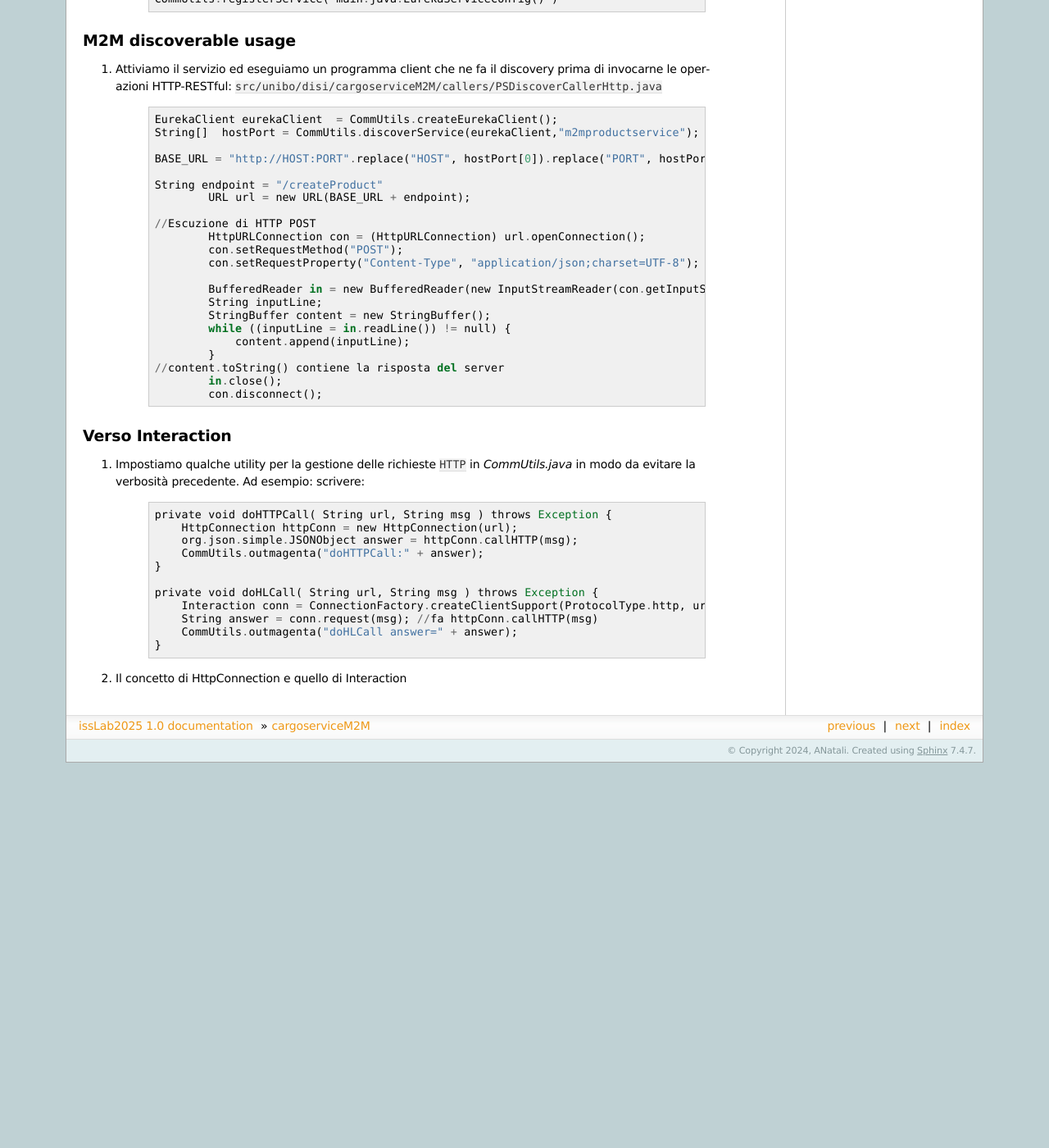
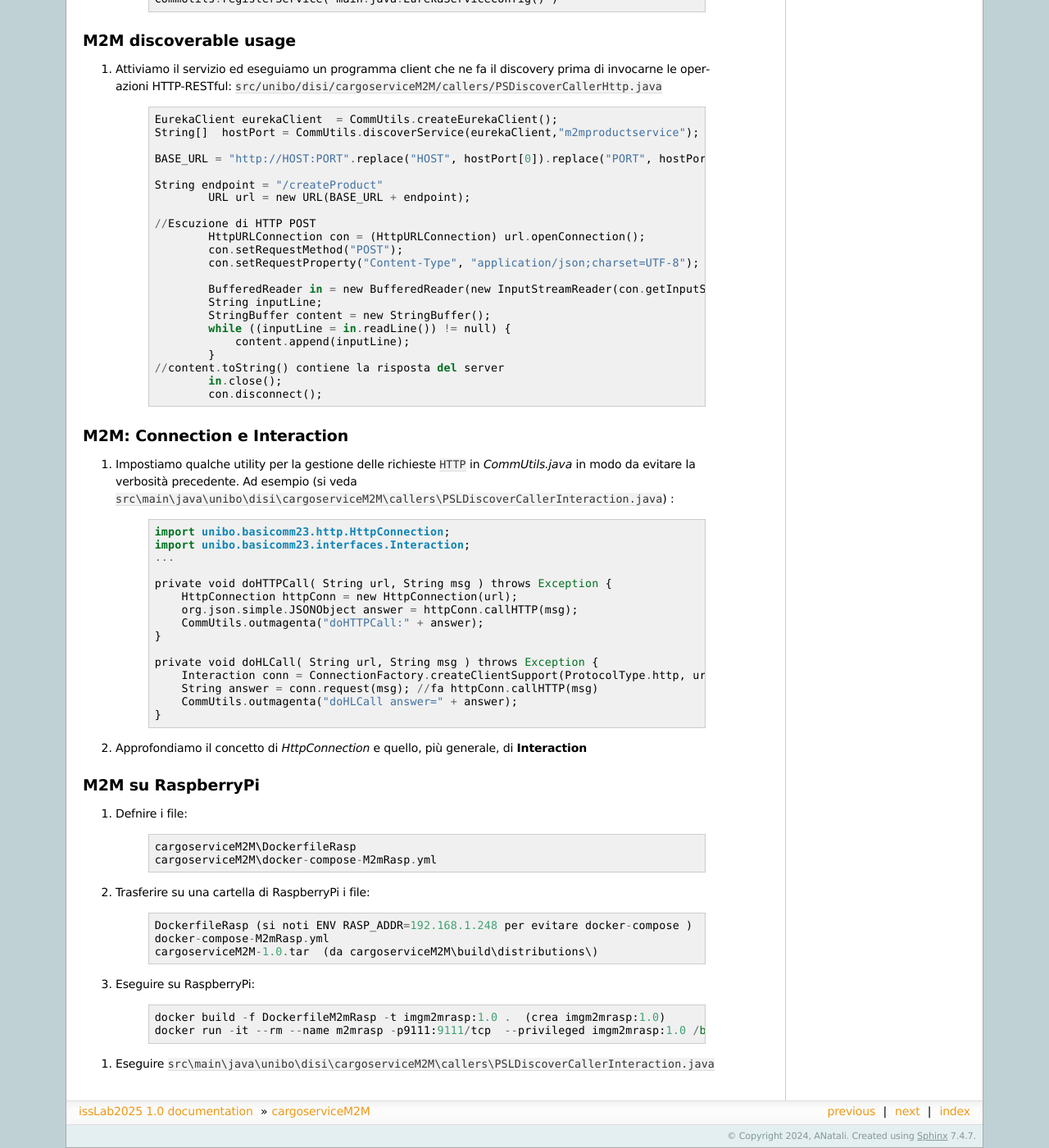
Before and after one commit to ingegneria-sistemi-software-m/ingegneria-sistemi-software-m-professore, a Sphinx documentation site: the page built from iss25Material/docs/source/cargoserviceM2M.rst, in a window 1280 px wide and 1400 px high, scrolled down 3338 px. Shown: the whole window at 82% size. Built offline with Sphinx 7.4.7, drawn with Linux system fonts in a browser that asks for light colours; before the commit the page ends 4268 px from its top, so only the background shows below that; some of the changed text lies outside the part shown.

Commit message:
cargoservcieM2M.rst

```diff
--- a/iss25Material/docs/source/cargoserviceM2M.rst
+++ b/iss25Material/docs/source/cargoserviceM2M.rst
@@ -169,9 +169,9 @@ M2M on Docker
 
 .. code::
 
-    Dockerfile
-    cargoserviceM2M.bat
-    cargoserviceM2M.yml
+    cargoserviceM2M\Dockerfile
+    cargoserviceM2M\cargoserviceM2M.bat
+    cargoserviceM2M\cargoserviceM2M.yml
 
     docker-compose -f cargoservicem2m.yml  -p cargoservicem2m up
 
@@ -267,14 +267,19 @@ M2M discoverable usage
 		con.disconnect();
 
 -------------------------------
-Verso Interaction
+M2M: Connection e Interaction
 -------------------------------
 
 #. Impostiamo qualche utility per la gestione delle richieste ``HTTP`` in *CommUtils.java* in modo da evitare
-   la verbosità precedente. Ad esempio:
-   scrivere:
+   la verbosità precedente.
+   Ad esempio (si veda ``src\main\java\unibo\disi\cargoserviceM2M\callers\PSLDiscoverCallerInteraction.java``)
+   :
 
     .. code::
+
+        import unibo.basicomm23.http.HttpConnection;
+        import unibo.basicomm23.interfaces.Interaction;
+        ...
 
         private void doHTTPCall( String url, String msg ) throws Exception {
             HttpConnection httpConn = new HttpConnection(url);
@@ -289,4 +294,37 @@ Verso Interaction
         }
 
 
-#. Il concetto di HttpConnection e quello di Interaction
+#. Approfondiamo il concetto di *HttpConnection* e quello, più generale, di **Interaction**
+
+
+-------------------------------
+M2M su RaspberryPi
+-------------------------------
+
+
+#. Defnire i file:
+
+    .. code::
+
+
+        cargoserviceM2M\DockerfileRasp
+        cargoserviceM2M\docker-compose-M2mRasp.yml
+
+#. Trasferire su una cartella di RaspberryPi i file:
+
+    .. code::
+
+        DockerfileRasp (si noti ENV RASP_ADDR=192.168.1.248 per evitare docker-compose )
+        docker-compose-M2mRasp.yml
+        cargoserviceM2M-1.0.tar  (da cargoserviceM2M\build\distributions\)
+
+#. Eseguire su RaspberryPi:
+
+    .. code::
+
+        docker build -f DockerfileM2mRasp -t imgm2mrasp:1.0 .  (crea imgm2mrasp:1.0)
+        docker run -it --rm --name m2mrasp -p9111:9111/tcp  --privileged imgm2mrasp:1.0 /bin/bash
+
+.. docker-compose -f docker-compose-M2mRasp.yml -p m2mservicerasp up (NON VA)
+
+#. Eseguire ``src\main\java\unibo\disi\cargoserviceM2M\callers\PSLDiscoverCallerInteraction.java``
```
Also changed, not shown: 6 other files.
